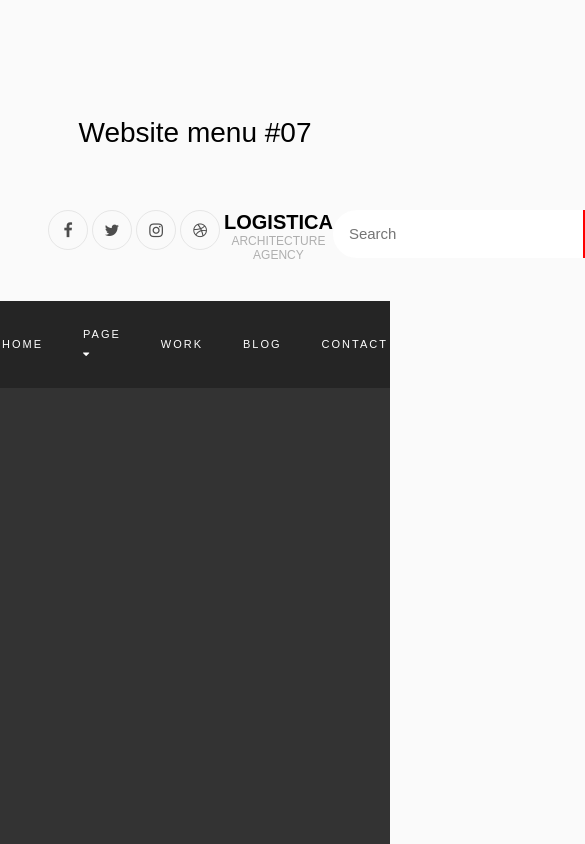
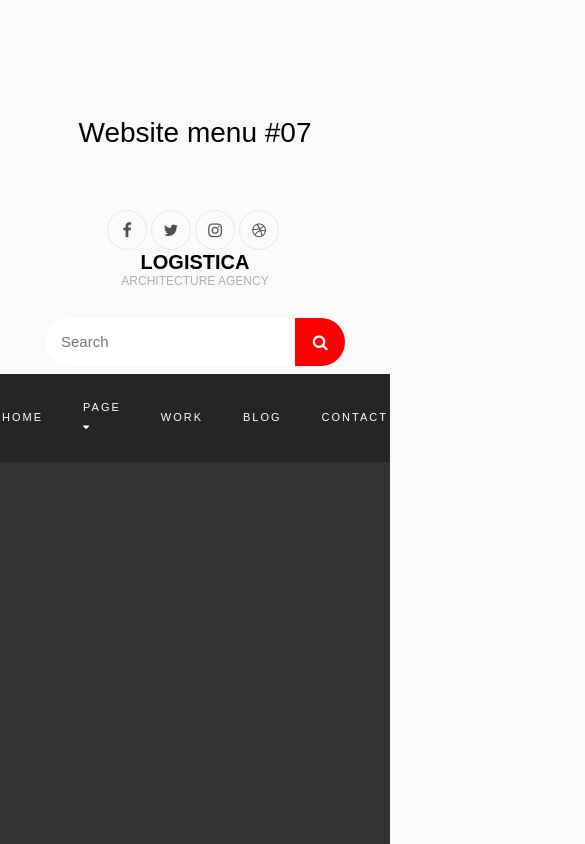
Before and after one commit to Christian-Brandtner/website-menu-practice, a plain HTML site: page index.html in a window 390 px wide. Shown: the top 844 px of the page, 585 px wide, since content can reach past the window. Drawn offline with Linux system fonts and the light colour scheme.

Commit message:
begin responsive conversion

```diff
--- a/styles/main.scss
+++ b/styles/main.scss
@@ -62,14 +62,25 @@ body {
     .nav-top {
         // @include flex-center(row, $bg-light);
         display: grid;
-        grid-template-columns: repeat(3, 1fr);
+        @media screen and (max-width: 767.99px) {
+            justify-content: center;
+            .socials {
+                justify-self: center;
+            }
+        }
+        @media screen and (min-width: 768px) {
+            .socials {
+                    justify-self: baseline;
+                }
+            grid-template-columns: repeat(3, 1fr);
+        }
 
         padding: 0rem 3rem;
         margin-bottom: 0.5rem;
 
         .socials {
 
-            justify-self: baseline;
+
             display: grid;
             grid-template-columns: repeat(4, 1fr);
 
```
Also changed, not shown: styles/main.css, 1 other file.
